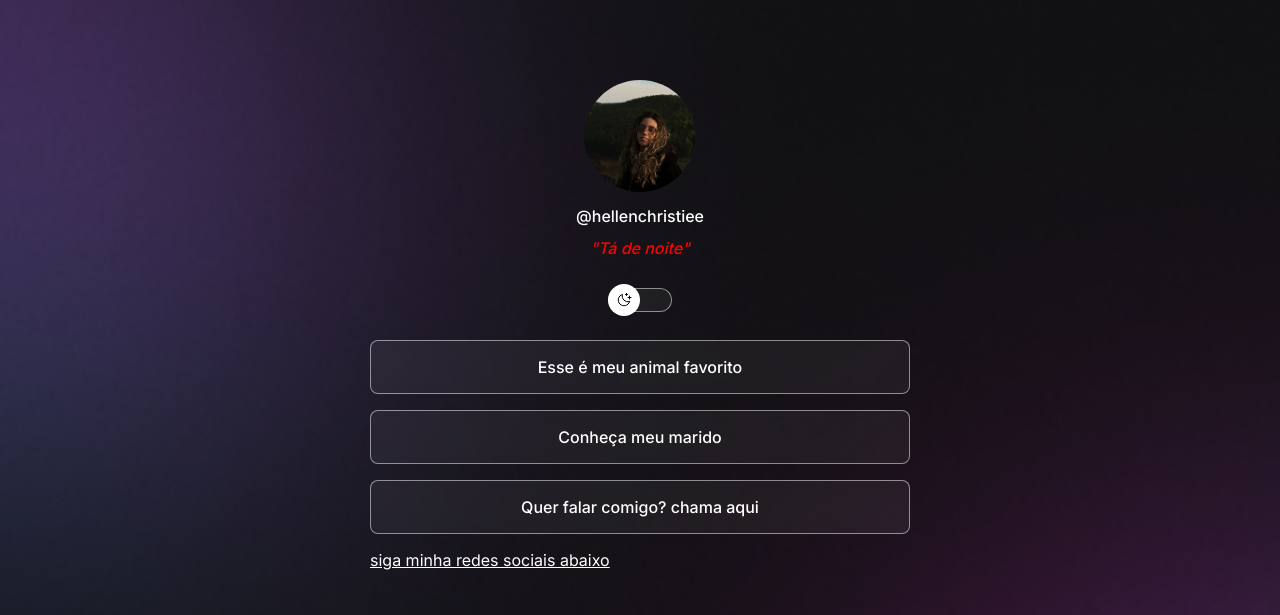
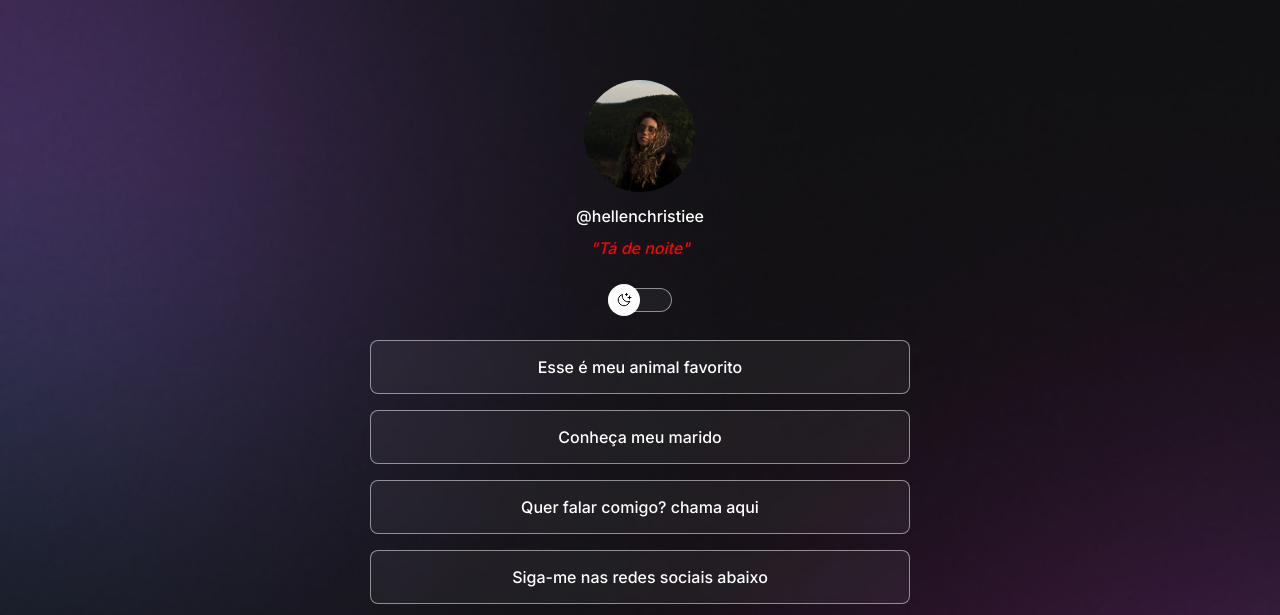
Before and after one commit to HellenChristie/Hellenproject, a plain HTML site: page index.html in a window 1280 px wide. Shown: the top 615 px of the page. Drawn offline with nearby package versions, Linux system fonts and the light colour scheme.

Commit message:
chore: Corrigido links das redes sociais - Removido links duplicados e corrigidos os textos dos links das redes sociais - Ajustado espaçamento no código HTML

```diff
--- a/index.html
+++ b/index.html
@@ -36,12 +36,9 @@
       <li>
         <a href="https://wa.me/5547999680163">Quer falar comigo? chama aqui </a>
       </li>
-        <a href="" target="_blank">siga minha redes sociais abaixo</a>
+      <li>
+        <a href="" target="_blank">Siga-me nas redes sociais abaixo </a>
       </li>
-      </li>
-      </li>
-      </li>
-      </LI>
     </ul>
     <div id="social-links">
       <a href="https://github.com/HellenChristie/" target="_blank">
```
